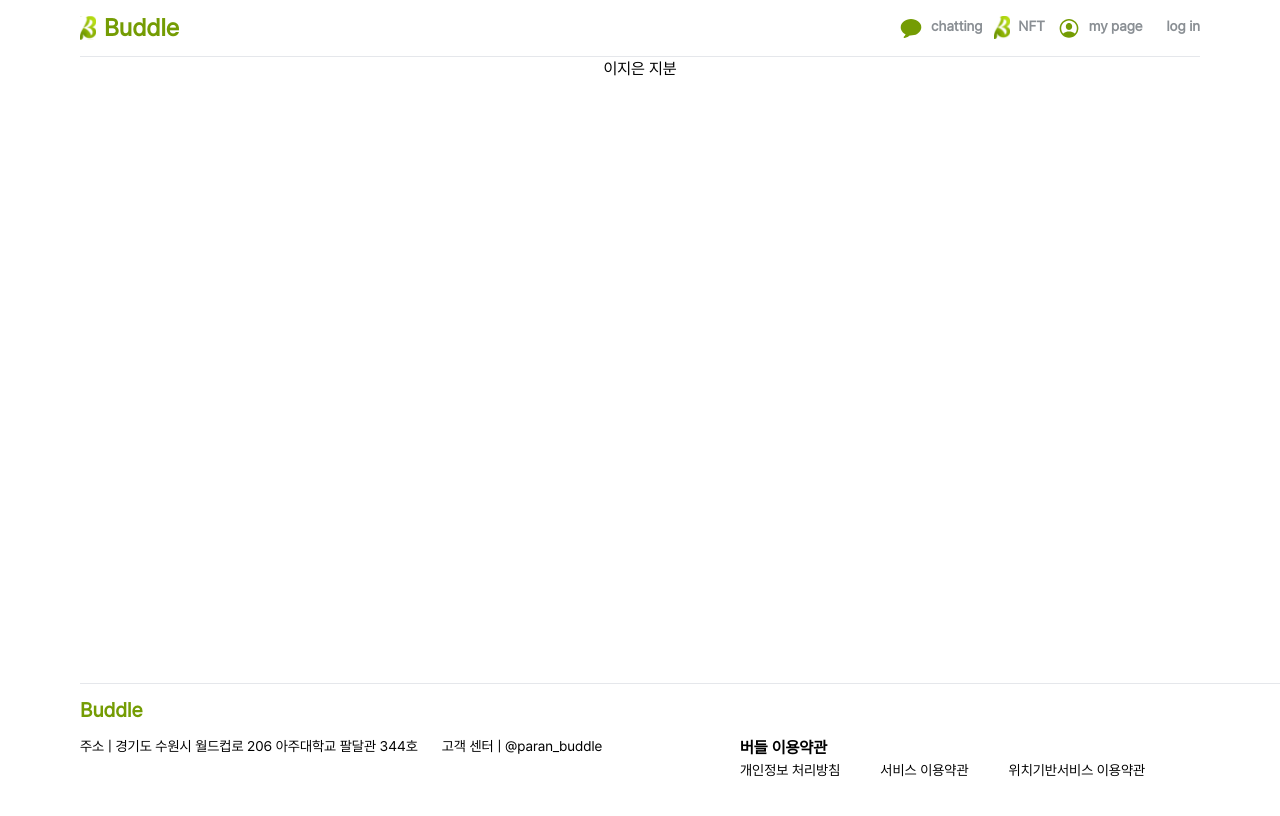
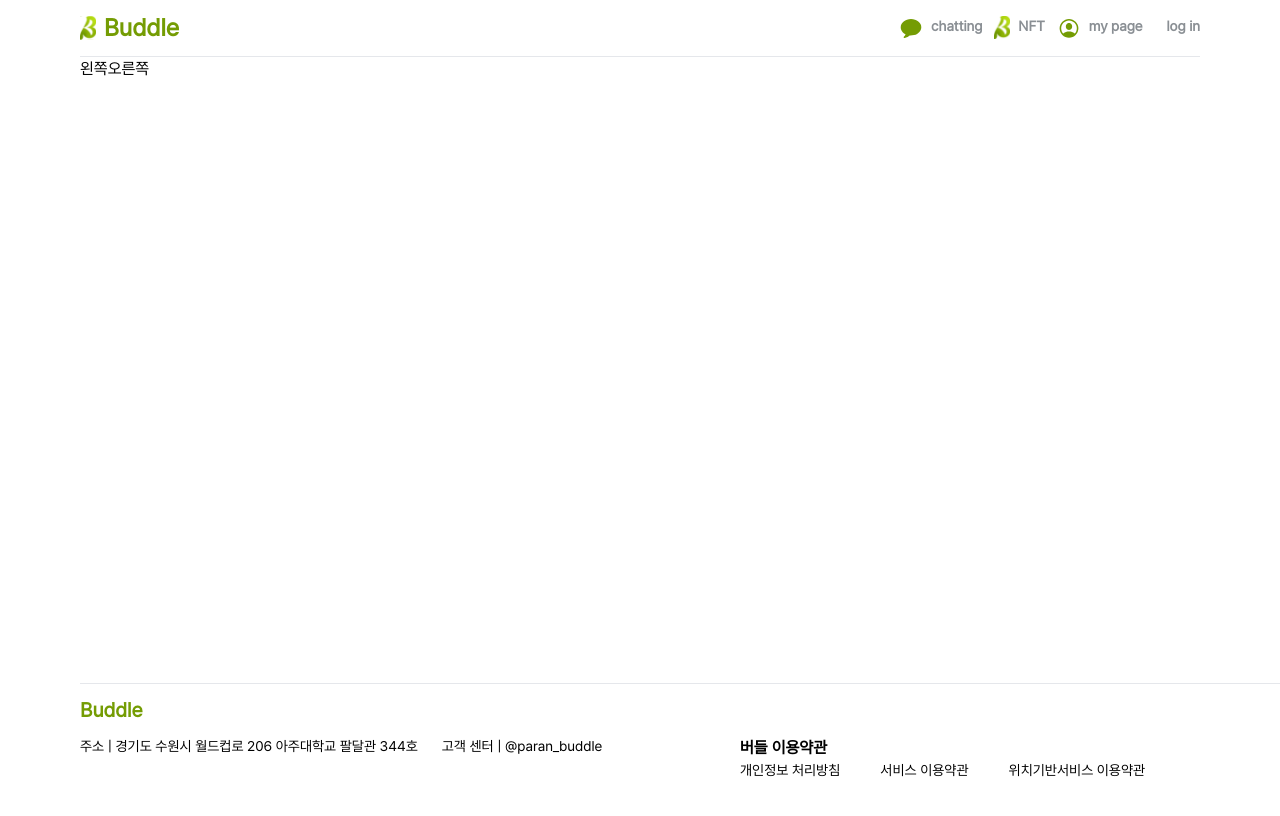
Before and after one commit to BuddlIes/FrontEnd, a React (Vite) app: page /mypage in a window 1280 px wide. Shown: the top 816 px of the page. Built offline with nearby package versions, Linux system fonts and the light colour scheme.

Commit message:
Feat:마이페이지 시작합니다..

```diff
--- a/src/pages/MyPage/Components/LeftSide/index.jsx
+++ b/src/pages/MyPage/Components/LeftSide/index.jsx
@@ -1 +1,14 @@
 //LeftSide
+import React from "react";
+
+function LeftSide() {
+    return (
+        <div>
+            <div>
+                왼쪽
+            </div>
+        </div>
+    );
+}
+
+export default LeftSide;
--- a/src/pages/MyPage/Components/RightSide/index.jsx
+++ b/src/pages/MyPage/Components/RightSide/index.jsx
@@ -1 +1,14 @@
 //RightSide
+import React from "react";
+
+function RightSide() {
+    return (
+        <div>
+            <div>
+                오른쪽
+            </div>
+        </div>
+    );
+}
+
+export default RightSide;
--- a/src/pages/MyPage/index.jsx
+++ b/src/pages/MyPage/index.jsx
@@ -1,13 +1,14 @@
 //Mypage root
 import React from "react";
+import LeftSide from "./Components/LeftSide";
+import RightSide from "./Components/RightSide";
 
 function MyPage() {
   return (
     <div className="w-full h-full flex flex-row">
-      <div className="grow flex flex-col items-center h-screen">
-        <div className="max-w-3xl mx-auto">
-            이지은 지분
-        </div>
+      <div className="grow flex justify-start h-screen">
+        <LeftSide />
+        <RightSide />
       </div>
     </div>
   );
```
